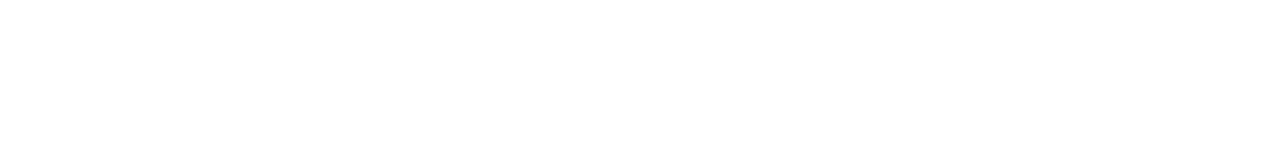
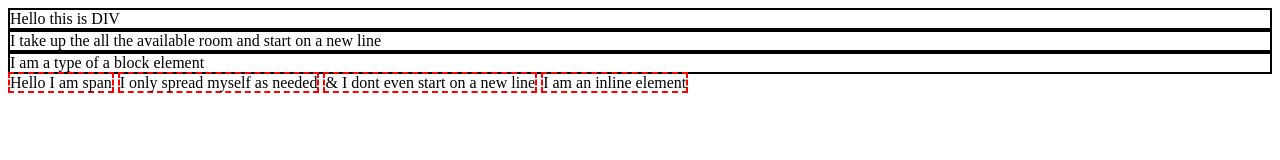
Before and after one commit to aadityadeshmukh/HTML-Advanced, a website: page index.html in a window 1280 px wide. Drawn offline with Linux system fonts and the light colour scheme.

Commit message:
1 file modified

```diff
--- a/index.html
+++ b/index.html
@@ -1,9 +1,16 @@
 <!DOCTYPE html>
 <html>
   <head>
-    <title>Page Title</title>
+    <title>HTML-Advanced</title>
   </head>
   <body>
-
+    <!-- Blocks and inline elements -->
+    <div style="border:2px solid black">Hello this is DIV</div>
+    <div style="border:2px solid black">I take up the all the available room and start on a new line</div>
+    <div style="border:2px solid black">I am a type of a block element</div>
+    <span style="border:2px dashed red">Hello I am span</span>
+    <span style="border:2px dashed red">I only spread myself as needed</span>
+    <span style="border:2px dashed red">& I dont even start on a new line</span>
+    <span style="border:2px dashed red">I am an inline element</span>
   </body>
 </html>
```
